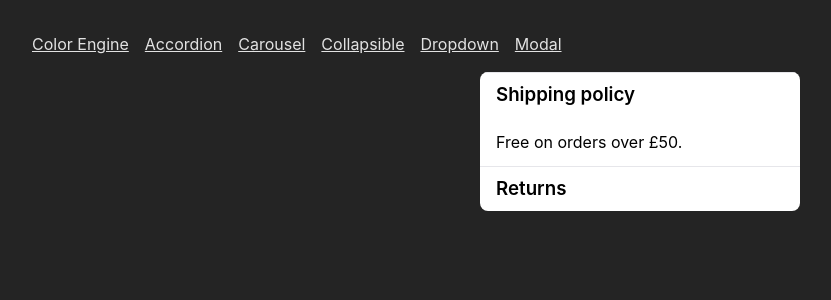
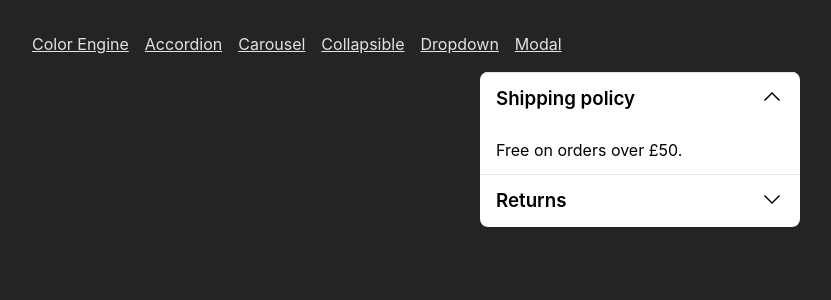
Before and after one commit to simonrevill/primitiv, a React (Vite) app in the folder apps/web/: page /accordion in a window 1280 px wide. Shown: the top 300 px of the page, without its empty margins (0-831 px from the left). Built offline with nearby package versions, Linux system fonts and the light colour scheme.

Commit message:
feat(AccordionExample): enhance header layout and add icon rotation on open state

```diff
--- a/apps/web/src/pages/AccordionExample/AccordionExample.scss
+++ b/apps/web/src/pages/AccordionExample/AccordionExample.scss
@@ -17,6 +17,9 @@
 }
 
 .accordion__header {
+  display: flex;
+  justify-content: space-between;
+  align-items: center;
   margin: 0;
 }
 
@@ -32,6 +35,15 @@
   border: 0;
   text-align: left;
   cursor: pointer;
+
+  &[data-state="open"] .accordion__trigger-icon {
+    transform-origin: center;
+    transform: rotate(180deg);
+  }
+}
+
+.accordion__trigger-icon {
+  transition: transform 300ms cubic-bezier(0.87, 0, 0.13, 1);
 }
 
 .accordion__trigger:focus {
--- a/apps/web/src/pages/AccordionExample/AccordionExample.tsx
+++ b/apps/web/src/pages/AccordionExample/AccordionExample.tsx
@@ -1,5 +1,6 @@
-import { Accordion } from "@primitiv/react";
+import { Accordion, AccordionTriggerIcon } from "@primitiv/react";
 import "./AccordionExample.scss";
+import { ChevronDown } from "@primitiv/icons";
 export function AccordionExample() {
   return (
     <Accordion.Root defaultValue="shipping" className="accordion">
@@ -7,6 +8,9 @@ export function AccordionExample() {
         <Accordion.Header className="accordion__header">
           <Accordion.Trigger className="accordion__trigger">
             Shipping policy
+            <AccordionTriggerIcon>
+              <ChevronDown className="accordion__trigger-icon" />
+            </AccordionTriggerIcon>
           </Accordion.Trigger>
         </Accordion.Header>
         <Accordion.Content className="accordion__content">
@@ -17,6 +21,9 @@ export function AccordionExample() {
         <Accordion.Header className="accordion__header">
           <Accordion.Trigger className="accordion__trigger">
             Returns
+            <AccordionTriggerIcon>
+              <ChevronDown className="accordion__trigger-icon" />
+            </AccordionTriggerIcon>
           </Accordion.Trigger>
         </Accordion.Header>
         <Accordion.Content className="accordion__content">
--- a/apps/web/src/pages/CarouselExample/CarouselExample.scss
+++ b/apps/web/src/pages/CarouselExample/CarouselExample.scss
@@ -9,12 +9,9 @@
     overflow-x: auto;
     scroll-snap-type: x mandatory;
     scroll-behavior: smooth;
-    /* Prevent vertical page scroll from "rubber-banding" into the
-       carousel and vice-versa on iOS. */
     overscroll-behavior-x: contain;
-    /* Hide native scrollbars on mobile while keeping scroll behaviour. */
     scrollbar-width: none;
-    // gap: 1rem;
+    padding-inline: 20%; // (100% - 60%) / 2 — creates leading/trailing centering space
   }
 
   &__viewport::-webkit-scrollbar {
@@ -22,17 +19,15 @@
   }
 
   &__slide {
-    flex: 0 0 60%; // was 100% — narrower so neighbours are visible
+    flex: 0 0 100%; // 100% of content area = 60% of total viewport (after 20% padding each side)
     display: flex;
     justify-content: center;
     align-items: center;
-    scroll-snap-align: center; // was start — active slide sits centred
-    scroll-snap-stop: always; // add — prevent momentum scrolling past slides
+    scroll-snap-align: center;
+    scroll-snap-stop: always;
     -webkit-user-drag: none;
-    animation: coverflow linear both; // add
-    animation-timeline: view(
-      inline
-    ); // add — progress driven by horizontal scroll position
+    animation: coverflow linear both;
+    animation-timeline: view(inline);
   }
 
   &__image {
--- a/apps/web/src/pages/CarouselExample/CarouselExample.tsx
+++ b/apps/web/src/pages/CarouselExample/CarouselExample.tsx
@@ -48,7 +48,12 @@ export function CarouselExample() {
   ];
 
   return (
-    <Carousel.Root className="carousel" ariaLabel="Metal Primitives" loop>
+    <Carousel.Root
+      className="carousel"
+      ariaLabel="Metal Primitives"
+      loop
+      snapAlign="center"
+    >
       <Carousel.Viewport className="carousel__viewport">
         {images.map(({ src, description }) => (
           <Carousel.Slide key={src} className="carousel__slide">
```
